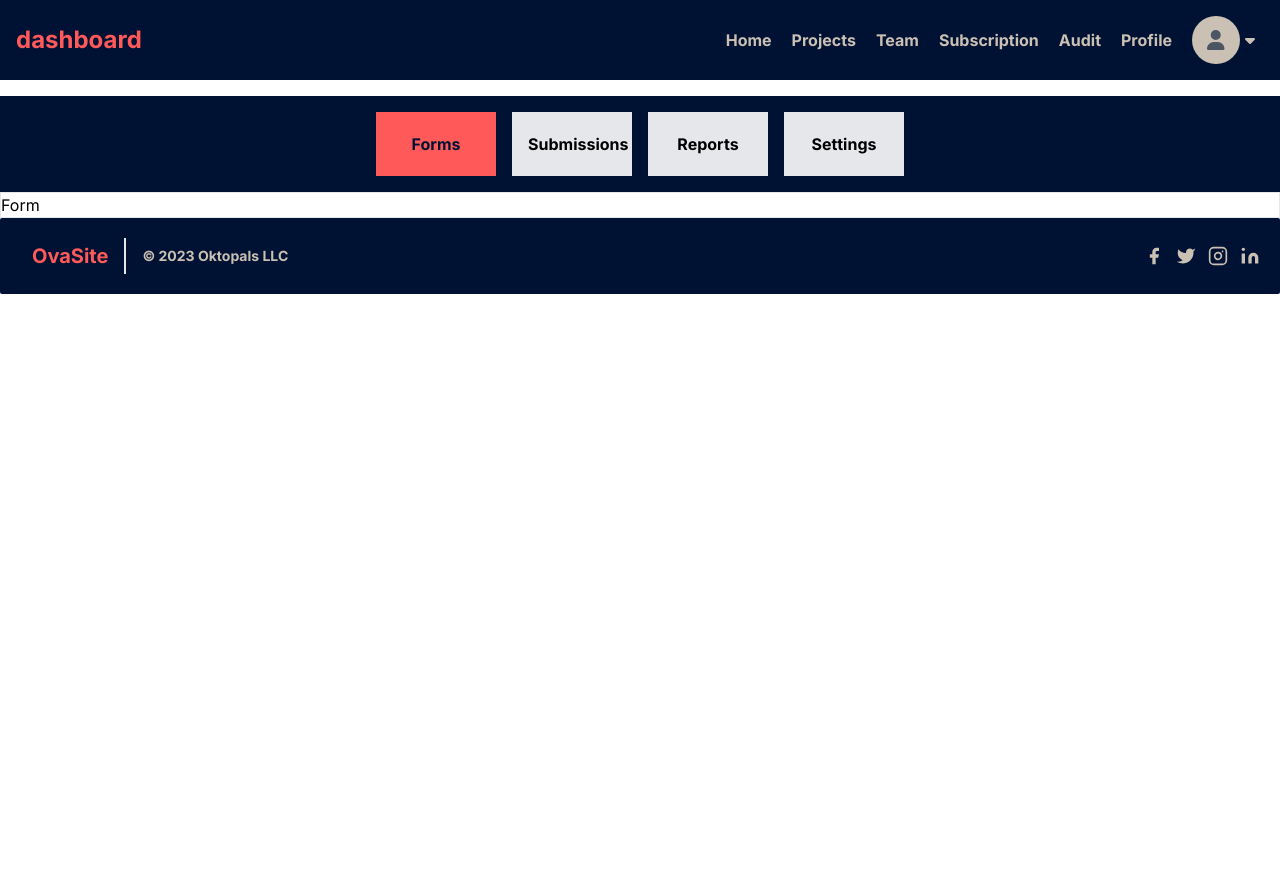
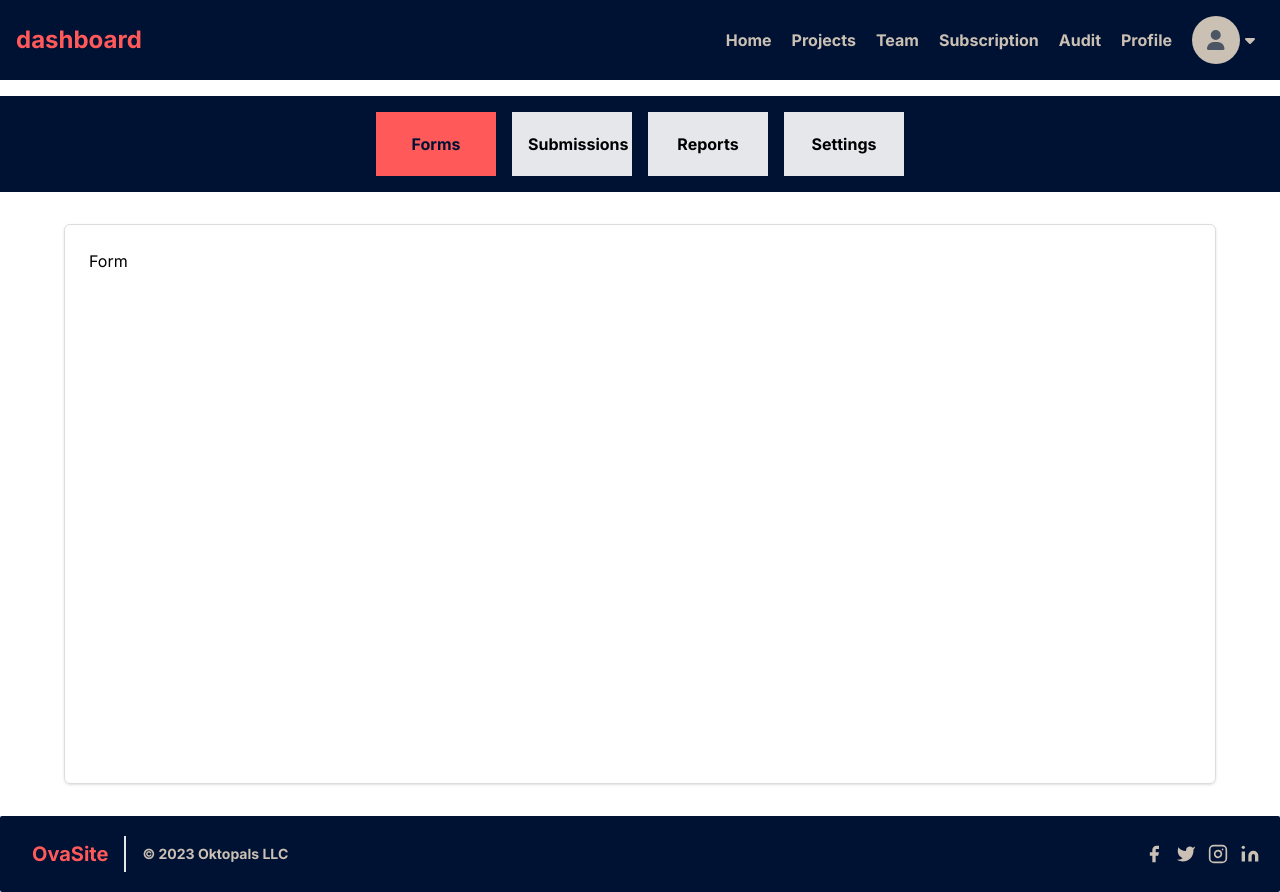
Before and after one commit to OkToPals/OvaSite-Frontend, a Next.js app: page /dashboard/projects/1 in a window 1280 px wide. Before the commit the page ends 800 px from the top, so only its background shows below. Built offline with nearby package versions, Linux system fonts and the light colour scheme.

Commit message:
project id updated

```diff
--- a/src/app/dashboard/projects/[project]/forms.jsx
+++ b/src/app/dashboard/projects/[project]/forms.jsx
@@ -1,9 +1,13 @@
 'use client'
 
-const Form = () => {
+const Form = ({activeTab}) => {
   return (
-    <div className="border">Form</div>
-  )
-}
-
-export default Form
+    <div className={`w-[90%] min-h-[70vh] mx-auto p-6 rounded-md shadow border
+        flex flex-row flex-wrap gap-4  justify-center lg:justify-start
+      border-[#ddd] transition-all duration-300 ease-in-out my-8 `}
+      id="form-tab"
+      role="tabpanel"
+      tabIndex={activeTab === 1 ? 1 : -1}>Form
+    </div>
+  )}
+export default Form;
--- a/src/app/dashboard/projects/[project]/page.jsx
+++ b/src/app/dashboard/projects/[project]/page.jsx
@@ -1,7 +1,7 @@
 'use client'
 
 import { useState } from 'react'
-import Forms from './Forms'
+import Form from './Forms'
 import Report from './Report'
 import Settings from './Setings'
 import Submissions from './Submissions'
@@ -68,7 +68,7 @@ const Project = () => {
         </button>
       </div>
           {
-            activeTab == 1 ?  <Forms activeTab={activeTab}/>
+            activeTab == 1 ?  <Form activeTab={activeTab}/>
             : activeTab == 2 ? <Submissions activeTab={activeTab}/>
             : activeTab == 3 ? <Report activeTab={activeTab}/>
             : activeTab == 4 ? <Settings activeTab={activeTab}/>
```
Also changed, not shown: src/app/dashboard/projects/[project]/Submissions.jsx (+5 -5 lines).
